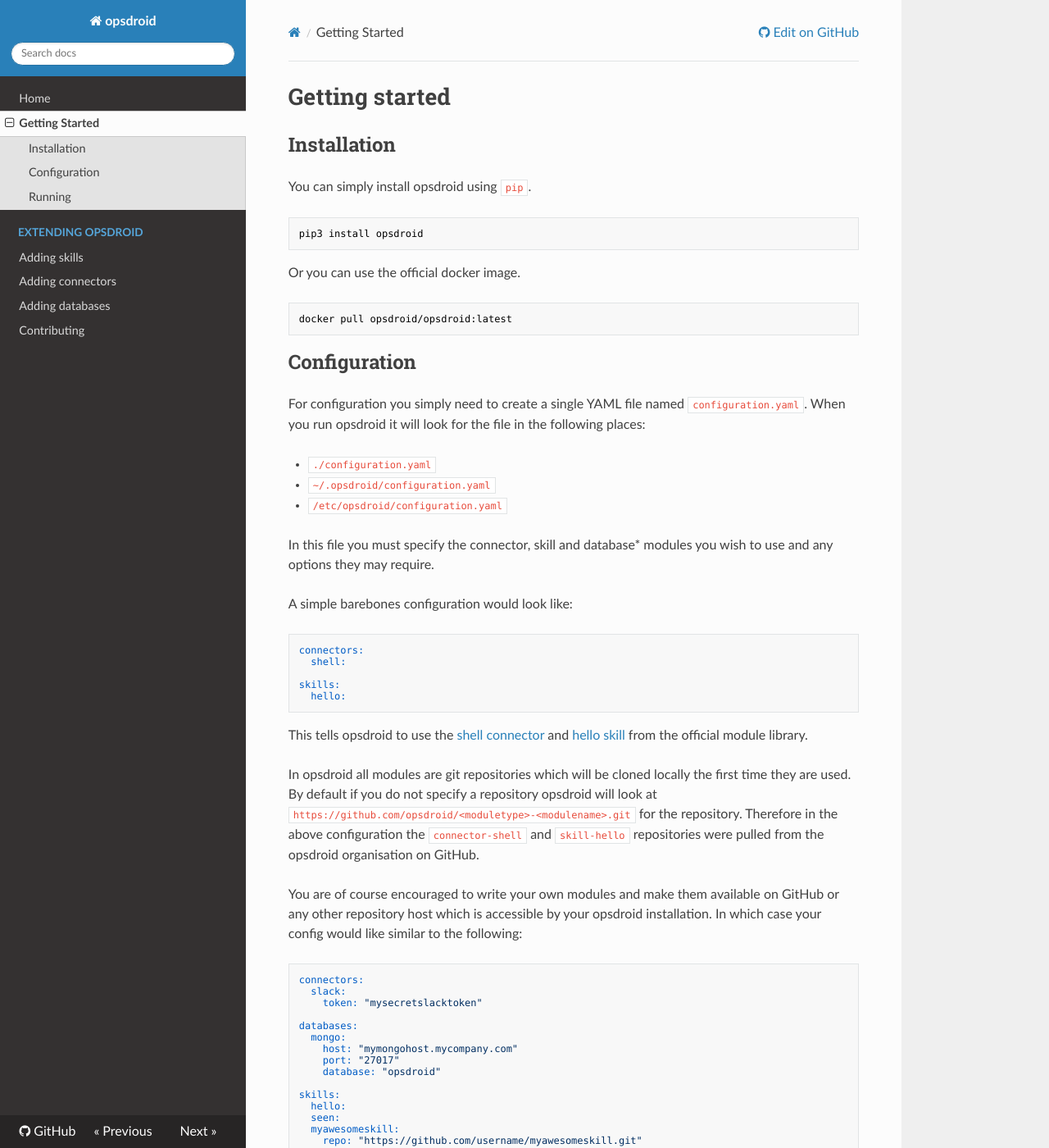
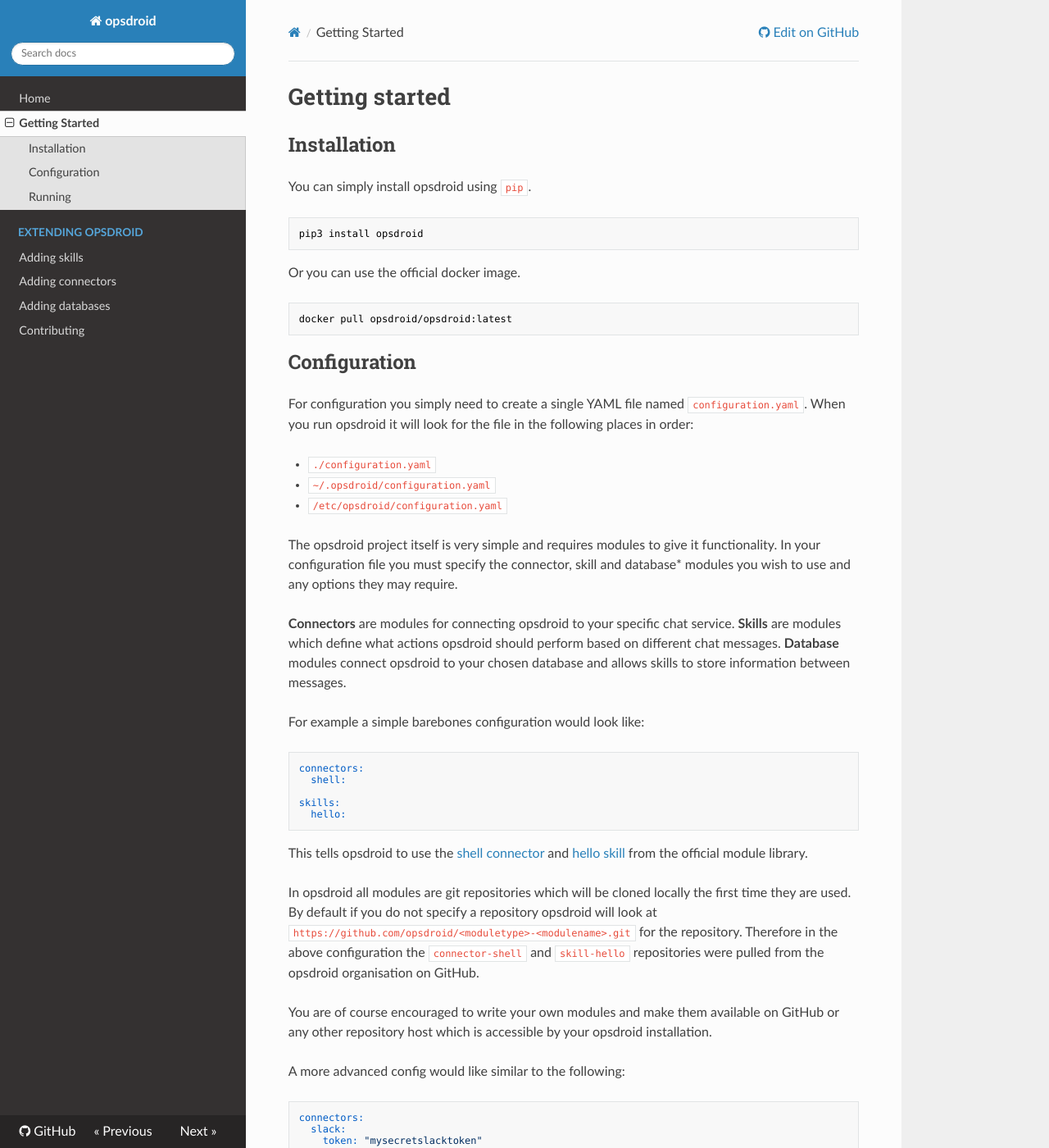
Before and after one commit to opsdroid/opsdroid, an MkDocs documentation site: the page built from docs/getting-started.md, in a window 1280 px wide and 1400 px high. Shown: the whole window at 82% size. Built offline with MkDocs 1.6.1, drawn with Linux system fonts in a browser that asks for light colours; nearby versions of some CDN libraries; old or Windows-style settings are respelled for this version of MkDocs; some of the changed text lies outside the part shown.

Commit message:
More docs

````diff
--- a/docs/getting-started.md
+++ b/docs/getting-started.md
@@ -16,15 +16,17 @@
 
 ## Configuration
 
-For configuration you simply need to create a single YAML file named `configuration.yaml`. When you run opsdroid it will look for the file in the following places:
+For configuration you simply need to create a single YAML file named `configuration.yaml`. When you run opsdroid it will look for the file in the following places in order:
 
  * `./configuration.yaml`
  * `~/.opsdroid/configuration.yaml`
  * `/etc/opsdroid/configuration.yaml`
 
-In this file you must specify the connector, skill and database* modules you wish to use and any options they may require.
+The opsdroid project itself is very simple and requires modules to give it functionality. In your configuration file you must specify the connector, skill and database* modules you wish to use and any options they may require.
 
-A simple barebones configuration would look like:
+**Connectors** are modules for connecting opsdroid to your specific chat service. **Skills** are modules which define what actions opsdroid should perform based on different chat messages. **Database** modules connect opsdroid to your chosen database and allows skills to store information between messages.
+
+For example a simple barebones configuration would look like:
 
 ```yaml
 connectors:
@@ -38,7 +40,9 @@
 
 In opsdroid all modules are git repositories which will be cloned locally the first time they are used. By default if you do not specify a repository opsdroid will look at `https://github.com/opsdroid/<moduletype>-<modulename>.git` for the repository. Therefore in the above configuration the `connector-shell` and `skill-hello` repositories were pulled from the opsdroid organisation on GitHub.
 
-You are of course encouraged to write your own modules and make them available on GitHub or any other repository host which is accessible by your opsdroid installation. In which case your config would like similar to the following:
+You are of course encouraged to write your own modules and make them available on GitHub or any other repository host which is accessible by your opsdroid installation.
+
+A more advanced config would like similar to the following:
 
 ```yaml
 connectors:
````
Also changed, not shown: other parts of docs/getting-started.md (+1 -1 lines), docs/configuration-reference.md (added, +13 -0 lines).
